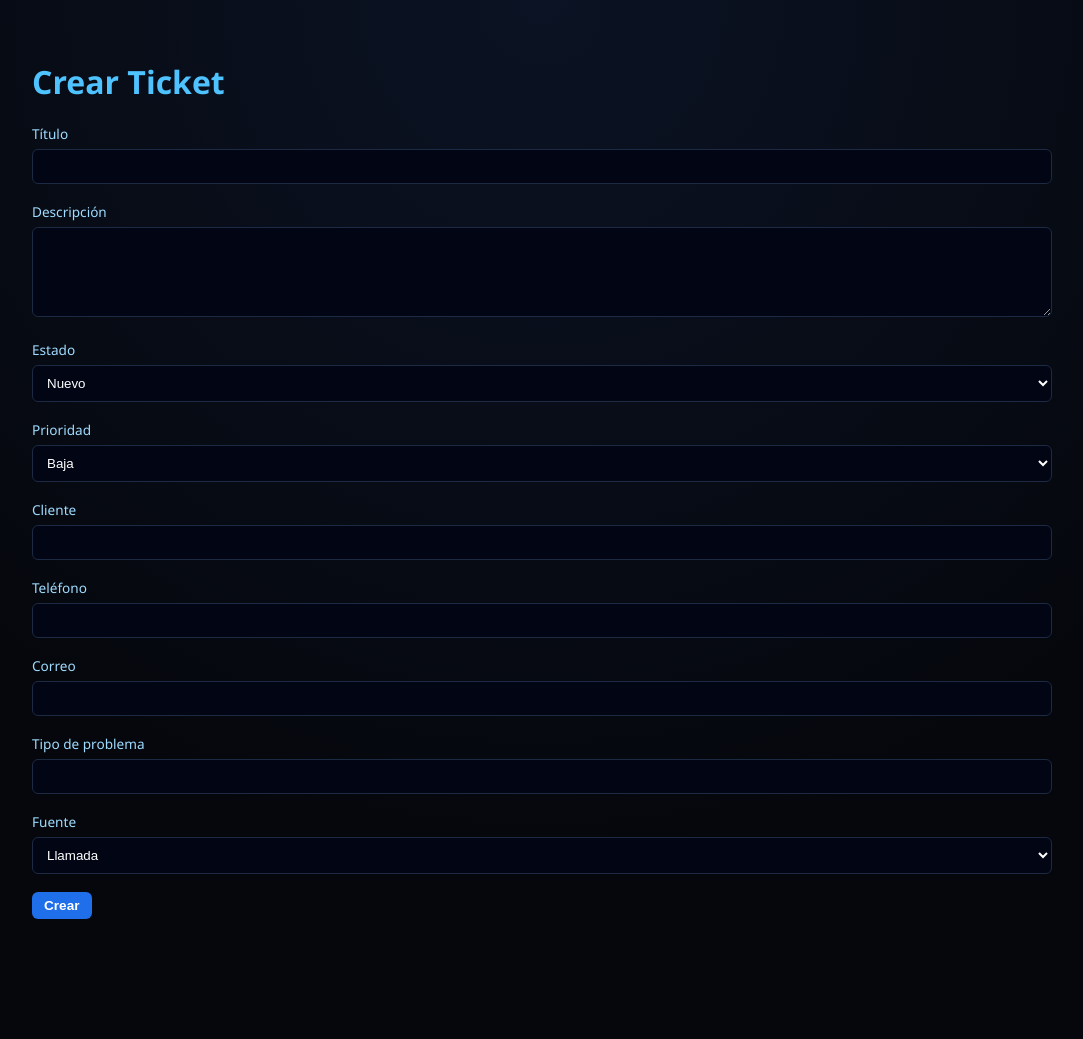
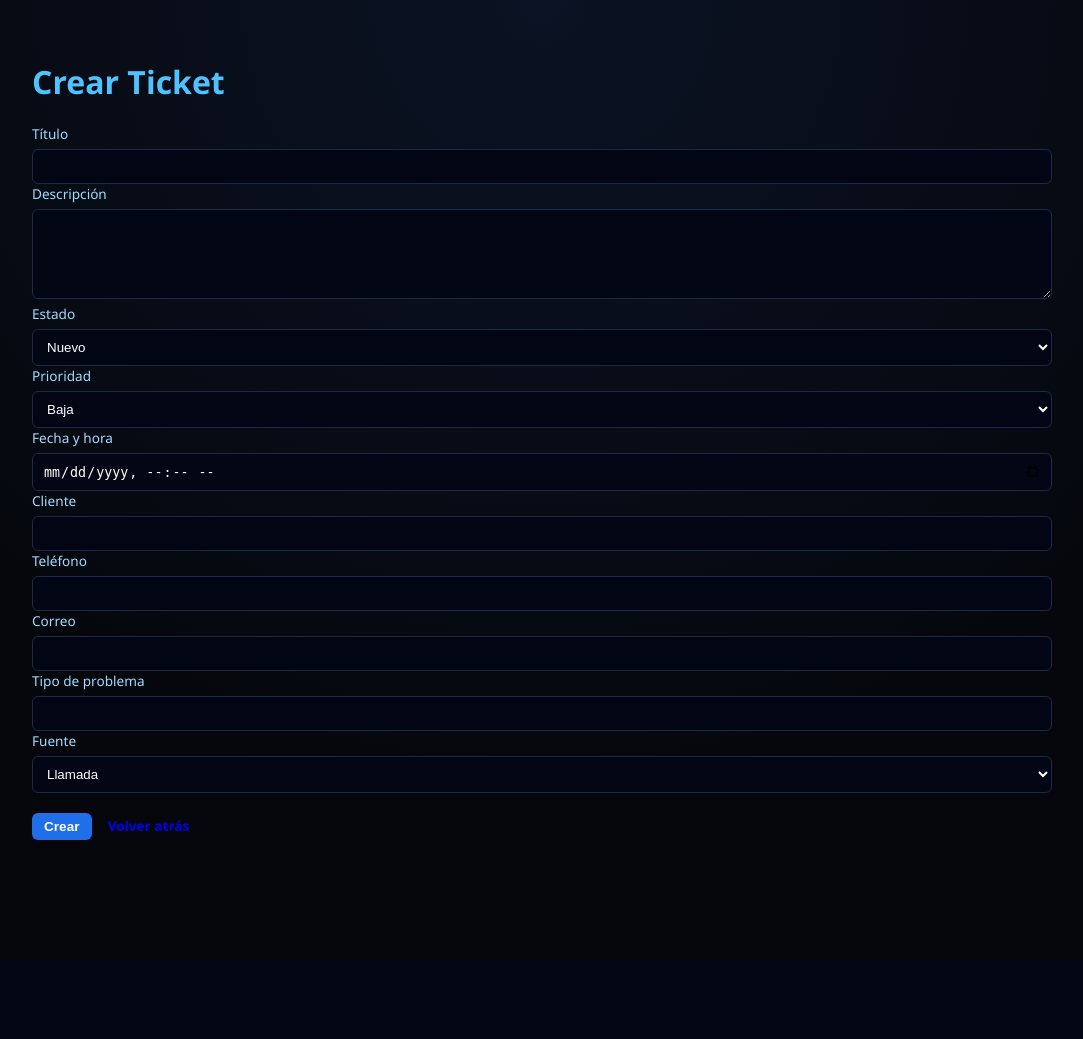
Before and after one commit to CarlokyOP/gestion-de-usuario, a Flask app: page /tickets/create in a window 1280 px wide. Shown: the whole page, without its empty margins (98-1181 px from the left). After the commit the page ends 840 px from the top, so only its background shows below. Run offline with Flask 3, Linux system fonts and the light colour scheme.

Commit message:
Refactor ticket form layout and labels

```diff
--- a/app/templates/ticket_form.html
+++ b/app/templates/ticket_form.html
@@ -2,98 +2,79 @@
 
 {% block content %}
 <div class="container">
-    <h1>{{ "Editar Ticket" if ticket else "Crear Ticket" }}</h1>
+
+    <h1>{{ 'Editar Ticket' if ticket else 'Crear Ticket' }}</h1>
 
     <form method="POST">
-        <!-- Título -->
-        <div class="form-group">
-            <label for="titulo">Título</label>
-            <input type="text" name="titulo" id="titulo"
-                   value="{{ ticket.titulo if ticket else '' }}"
-                   required>
-        </div>
 
-        <!-- Descripción -->
-        <div class="form-group">
-            <label for="descripcion">Descripción</label>
-            <textarea name="descripcion" id="descripcion" required>{{ ticket.descripcion if ticket else '' }}</textarea>
-        </div>
+        <label>Título</label>
+        <input type="text" name="titulo" required
+               value="{{ ticket.titulo if ticket else '' }}">
 
-        <!-- Estado -->
-        <div class="form-group">
-            <label for="estado">Estado</label>
-            <select name="estado" id="estado" required>
-                {% for e in ['Nuevo', 'Apertura', 'Resuelto', 'Cierre', 'Escalado'] %}
+        <label>Descripción</label>
+        <textarea name="descripcion" required>{{ ticket.descripcion if ticket else '' }}</textarea>
+
+        <label>Estado</label>
+        <select name="estado" required>
+            {% for e in ['Nuevo','Apertura','Resuelto','Cierre','Escalado'] %}
                 <option value="{{ e }}"
                     {% if ticket and ticket.estado == e %}selected{% endif %}>
                     {{ e }}
                 </option>
             {% endfor %}
         </select>
-        </div>
 
-        <!-- Prioridad -->
-        <div class="form-group">
-            <label for="prioridad">Prioridad</label>
-            <select name="prioridad" id="prioridad" required>
-                {% for p in ['Baja', 'Media', 'Alta'] %}
+        <label>Prioridad</label>
+        <select name="prioridad" required>
+            {% for p in ['Baja','Media','Alta'] %}
                 <option value="{{ p }}"
                     {% if ticket and ticket.prioridad == p %}selected{% endif %}>
                     {{ p }}
                 </option>
             {% endfor %}
         </select>
-        </div>
 
-        <!-- Cliente -->
-        <div class="form-group">
-            <label for="nombre_cliente">Cliente</label>
-            <input type="text" name="nombre_cliente" id="nombre_cliente"
-                   value="{{ ticket.nombre_cliente if ticket else '' }}"
-                   required>
-        </div>
+        <label>Fecha y hora</label>
+        <input type="datetime-local" name="fecha_creacion"
+               value="{% if ticket %}{{ ticket.fecha_creacion.strftime('%Y-%m-%dT%H:%M') }}{% endif %}">
 
-        <!-- Teléfono -->
-        <div class="form-group">
-            <label for="telefono_cliente">Teléfono</label>
-            <input type="text" name="telefono_cliente" id="telefono_cliente"
-                   value="{{ ticket.telefono_cliente if ticket else '' }}"
-                   required>
-        </div>
+        <label>Cliente</label>
+        <input type="text" name="nombre_cliente" required
+               value="{{ ticket.nombre_cliente if ticket else '' }}">
 
-        <!-- Correo -->
-        <div class="form-group">
-            <label for="correo_cliente">Correo</label>
-            <input type="email" name="correo_cliente" id="correo_cliente"
-                   value="{{ ticket.correo_cliente if ticket else '' }}"
-                   required>
-        </div>
+        <label>Teléfono</label>
+        <input type="text" name="telefono_cliente" required
+               value="{{ ticket.telefono_cliente if ticket else '' }}">
 
-        <!-- Tipo de problema -->
-        <div class="form-group">
-            <label for="tipo_problema">Tipo de problema</label>
-            <input type="text" name="tipo_problema" id="tipo_problema"
-                   value="{{ ticket.tipo_problema if ticket else '' }}"
-                   required>
-        </div>
+        <label>Correo</label>
+        <input type="email" name="correo_cliente" required
+               value="{{ ticket.correo_cliente if ticket else '' }}">
 
-        <!-- Fuente -->
-        <div class="form-group">
-            <label for="fuente_ticket">Fuente</label>
-            <select name="fuente_ticket" id="fuente_ticket" required>
-                {% for f in ['Llamada', 'Correo', 'WebChat', 'Presencial'] %}
+        <label>Tipo de problema</label>
+        <input type="text" name="tipo_problema" required
+               value="{{ ticket.tipo_problema if ticket else '' }}">
+
+        <label>Fuente</label>
+        <select name="fuente_ticket" required>
+            {% for f in ['Llamada','Correo','WebChat','Presencial'] %}
                 <option value="{{ f }}"
                     {% if ticket and ticket.fuente_ticket == f %}selected{% endif %}>
                     {{ f }}
                 </option>
             {% endfor %}
         </select>
+
+        <div style="margin-top:20px;">
+            <button type="submit" class="btn btn-primary">
+                {{ 'Guardar cambios' if ticket else 'Crear' }}
+            </button>
+
+            <a href="{{ url_for('ticket.list_tickets') }}"
+               class="btn btn-secondary">
+                Volver atrás
+            </a>
         </div>
 
-        <!-- Botón -->
-        <button type="submit" class="btn btn-primary">
-            {{ "Actualizar" if ticket else "Crear" }}
-        </button>
     </form>
 </div>
 {% endblock %}
```
Lines whose indentation alone changed are shown as unchanged.
